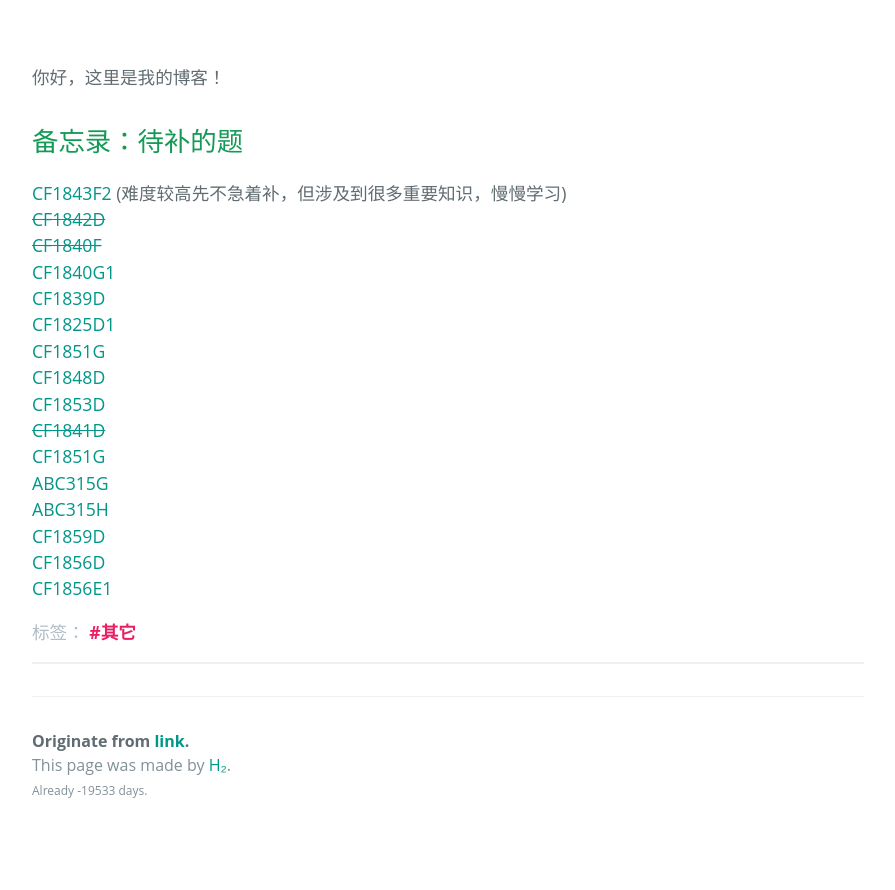
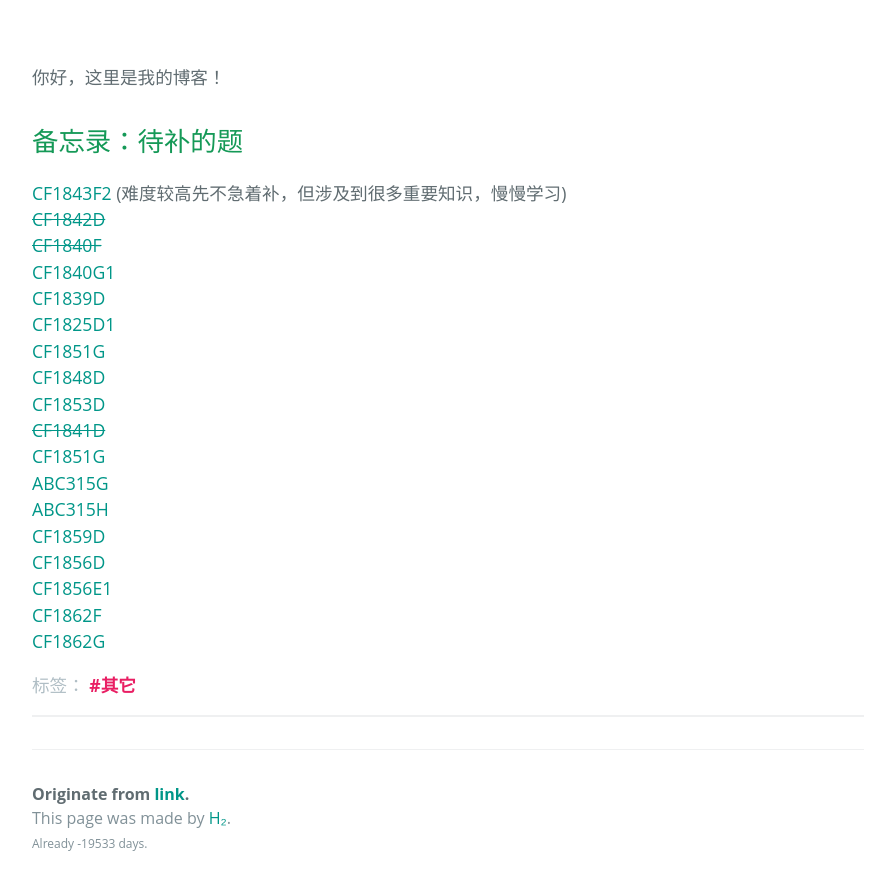
Before and after one commit to BuaaCzx/BuaaCzx.github.io, a Jekyll site: the page built from _posts/2023-6-25-Hihiczx.md, in a window 1280 px wide and 1256 px high, cut to the strip 354-1244 px from the top of the window. Shown: the whole strip, without its empty margins (192-1087 px from the left). Built offline with Jekyll 4.4.1, drawn with Linux system fonts in a browser that asks for light colours; some web fonts are replaced.

Commit message:
Update 2023-6-25-Hihiczx.md

```diff
--- a/_posts/2023-6-25-Hihiczx.md
+++ b/_posts/2023-6-25-Hihiczx.md
@@ -23,3 +23,5 @@ stickie: true
 [CF1859D](https://codeforces.com/contest/1859/problem/D)
 [CF1856D](https://codeforces.com/contest/1856/problem/D)
 [CF1856E1](https://codeforces.com/contest/1856/problem/E1)
+[CF1862F](https://codeforces.com/contest/1862/problem/F)
+[CF1862G](https://codeforces.com/contest/1862/problem/G)
```
